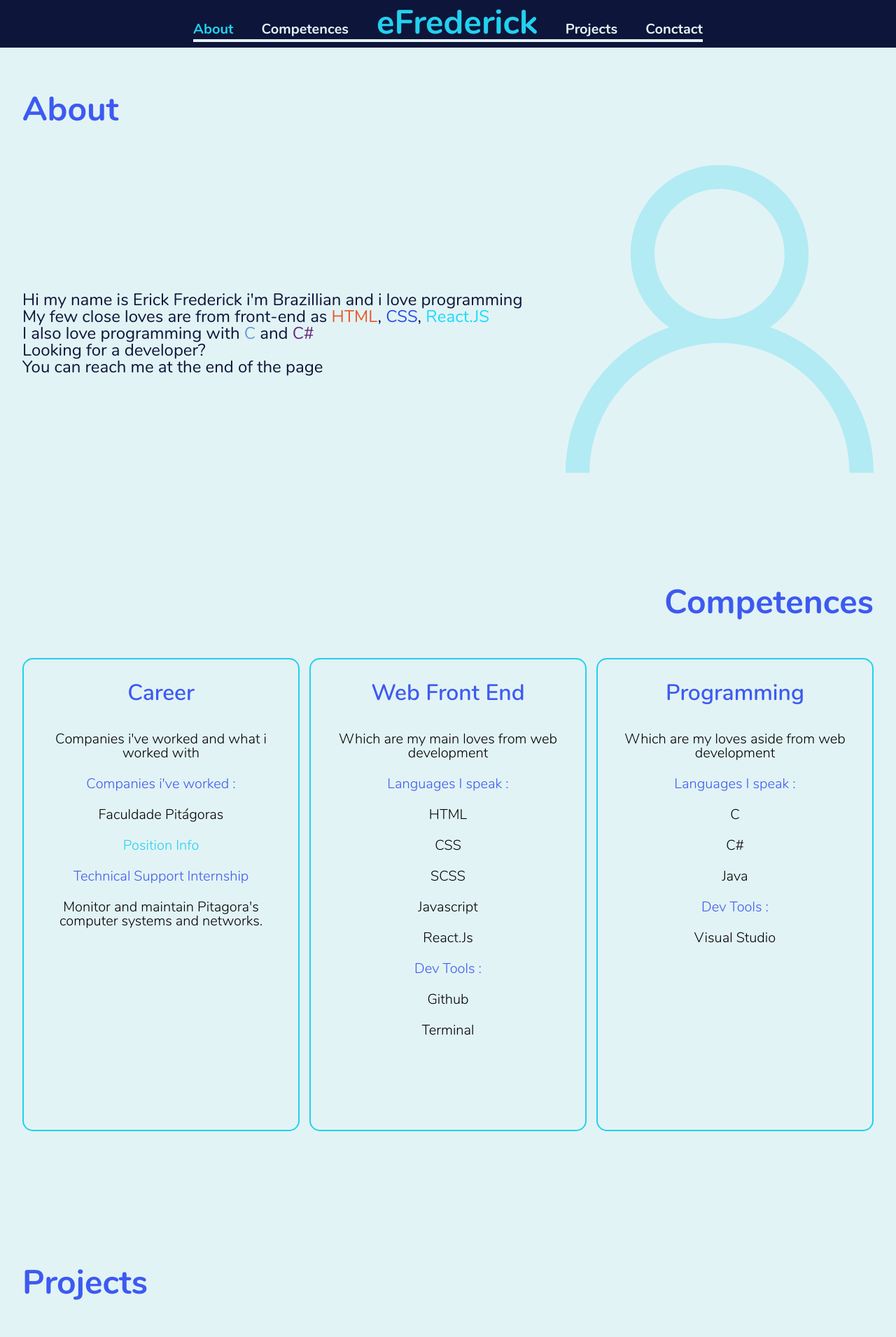
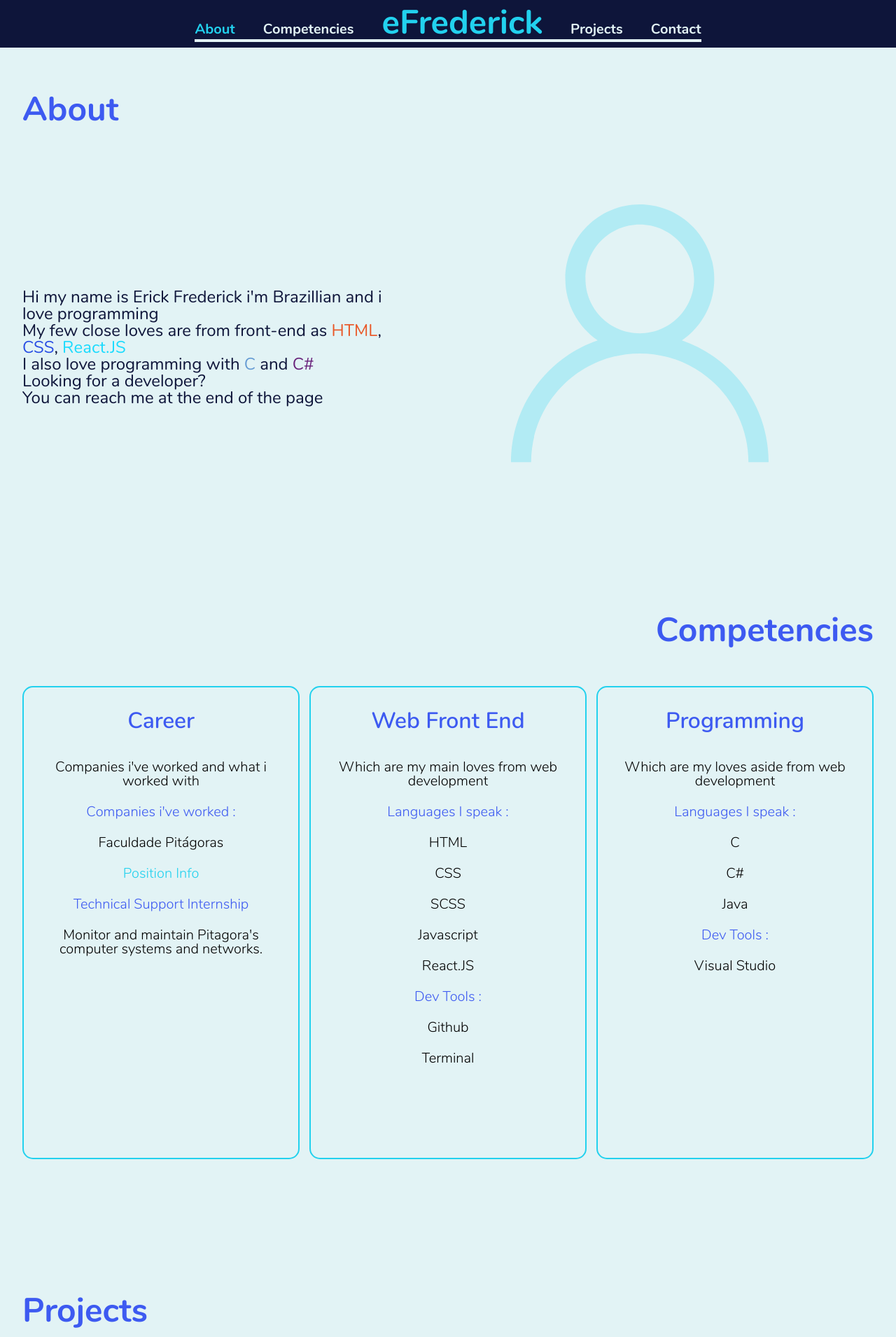
Before and after one commit to pepeyen/efrederick, a React (Create React App) app: page / in a window 1280 px wide. Shown: the top 1910 px of the page at 70% size. Built offline with nearby package versions, Linux system fonts and the light colour scheme; the HTML template or start-up script is replaced by a standard one; a web font is replaced by a local one.

Commit message:
Thanks to u/RotationSurgeon and u/backtoshovellinghay for pointing out errors, also introduced wayfinder language switch capability

```diff
--- a/src/App.js
+++ b/src/App.js
@@ -3,7 +3,7 @@ import React, {Component} from 'react';
 //Components
 import Wayfinder from './comp/wayfinder/wayfinder'
 import About from './pages/about/about'
-import Competences from './pages/competences/competences'
+import Competencies from './pages/competencies/competencies'
 import Projects from './pages/projects/projects'
 import Contact from './pages/contact/contact'
 
@@ -54,11 +54,11 @@ class App extends Component {
     return (
       <div className="App">
         <header>
-          <Wayfinder/>
+          <Wayfinder pageLanguage = {this.state.pageLanguage}/>
         </header>
         <main>
           <About pageLanguage = {this.state.pageLanguage}/>
-          <Competences pageLanguage = {this.state.pageLanguage}/>
+          <Competencies pageLanguage = {this.state.pageLanguage}/>
           <Projects pageLanguage = {this.state.pageLanguage}/>
           <Contact pageLanguage = {this.state.pageLanguage}/>
         </main>
--- a/src/comp/wayfinder/wayfinder.js
+++ b/src/comp/wayfinder/wayfinder.js
@@ -4,28 +4,68 @@ import React, {Component} from 'react';
 import './wayfinder.scss';
 
 class Wayfinder extends Component {
-  waydirectVisitStatus = ['','','','']
-  waydirectVisibilityStatus = '--visible'
-
   constructor(props) {
     super(props);
     this.state = {
+      pageLanguage: this.props.pageLanguage,
+      pageText : this.languageLibrary.en_us,
       deviceWidth: 0,
       deviceHeight: 0,
       wayfinderBarStyle: { },
       wayfinderProgress: "0%",
-      isWaydirectsHidden: false
+      isWaydirectsHidden: true
     };
   }
+  waydirectVisitStatus = ['','','','']
+  waydirectVisibilityStatus = '--hidden'
+  languageLibrary = {
+    en_us: [
+        "About",
+        "Competencies",
+        "Projects",
+        "Contact"
+    ],
+    pt_br: [
+      "Sobre",
+      "Competências",
+      "Projetos",
+      "Contato"
+    ]
+  };
   componentDidMount() {
     window.addEventListener("resize", this.updateDimensions);
     window.addEventListener("scroll", this.wayfinderBarProgress);
+    if(document.documentElement.clientWidth >= 784){
+      this.setState({ width: window.innerWidth, height: window.innerHeight });
+      this.setState({
+        isWaydirectsHidden: true
+      })
+      this.updateStyle({targetedStyle: "waydirect-visibility"})
+    }
   }
   componentWillUnmount() {
     window.removeEventListener("resize", this.updateDimensions);
     window.removeEventListener("scroll", this.wayfinderBarProgress);
   }
+  componentDidUpdate(prevProps){
+    if(prevProps.pageLanguage !== this.props.pageLanguage){
+      this.updatePageLanguage()
+    }
+  }
+  updatePageLanguage = () => {
+    switch (this.props.pageLanguage) {
+      case "en_us":
+        this.setState({pageText : this.languageLibrary.en_us})
+        break;
 
+      case "pt_br":
+        this.setState({pageText : this.languageLibrary.pt_br})
+        break;
+
+      default:
+        break;
+    }
+  };
   //Function to update the state with the current window width and height
   updateDimensions = () => {
     if(document.documentElement.clientWidth >= 784){
@@ -125,7 +165,7 @@ class Wayfinder extends Component {
         targetedStyle: "waydirect-live-status",
         targetedWaydirect: 0
       });
-      if(window.scrollY >= this.getElementHeight("competences")){
+      if(window.scrollY >= this.getElementHeight("competencies")){
         this.updateStyle({
           targetedStyle: "waydirect-live-status",
           targetedWaydirect: 1
@@ -156,8 +196,8 @@ class Wayfinder extends Component {
             targetedWaydirect: 0
           });
           break;
-      case "competences":
-        this.updateScreenPosition("competences");
+      case "competencies":
+        this.updateScreenPosition("competencies");
         this.updateStyle({
           targetedStyle: "waydirect-live-status",
           targetedWaydirect: 1
@@ -188,29 +228,19 @@ class Wayfinder extends Component {
       <nav className = "wayfinder">
         <ul className = "wayfinder__waypaths">
           <div id = "wayfinder-about" className = {`wayfinder__waydirect ${this.waydirectVisitStatus[0]} ${this.waydirectVisibilityStatus}`}>
-            <li onClick={() => this.wayfinderRouteTo("about")}>
-              About
-            </li>
+            <li onClick={() => this.wayfinderRouteTo("about")}>{this.state.pageText[0]}</li>
           </div>
-          <div id = "wayfinder-competences" className = {`wayfinder__waydirect ${this.waydirectVisitStatus[1]} ${this.waydirectVisibilityStatus}`}>
-            <li onClick={() => this.wayfinderRouteTo("competences")}>
-              Competences
-            </li>
+          <div id = "wayfinder-competencies" className = {`wayfinder__waydirect ${this.waydirectVisitStatus[1]} ${this.waydirectVisibilityStatus}`}>
+            <li onClick={() => this.wayfinderRouteTo("competencies")}>{this.state.pageText[1]}</li>
           </div>
           <div className = "wayfinder__waysign">
-            <li>
-              eFrederick
-            </li>
+            <li>eFrederick</li>
           </div>
           <div id = "wayfinder-projects" className = {`wayfinder__waydirect ${this.waydirectVisitStatus[2]} ${this.waydirectVisibilityStatus}`}>
-            <li onClick={() => this.wayfinderRouteTo("projects")}>
-              Projects
-            </li>
+            <li onClick={() => this.wayfinderRouteTo("projects")}>{this.state.pageText[2]}</li>
           </div>
           <div id = "wayfinder-contact" className = {`wayfinder__waydirect ${this.waydirectVisitStatus[3]} ${this.waydirectVisibilityStatus}`}>
-            <li onClick={() => this.wayfinderRouteTo("contact")}>
-              Conctact
-            </li>
+            <li onClick={() => this.wayfinderRouteTo("contact")}>{this.state.pageText[3]}</li>
           </div>
           <div className = "wayfinder__waypaths-bar" style = {this.state.wayfinderBarStyle}/>
         </ul>
--- a/src/comp/wayfinder/wayfinder.scss
+++ b/src/comp/wayfinder/wayfinder.scss
@@ -39,7 +39,7 @@ $darkBlue : #0e153a;
     color: $white;
     font-size: 1.5rem;
 }
-#wayfinder-competences , #wayfinder-projects{
+#wayfinder-competencies , #wayfinder-projects{
     margin: 2.5rem 0 2.5rem 0;
 }
 .wayfinder__waysign{
@@ -65,7 +65,7 @@ $darkBlue : #0e153a;
         font-size: 2.5vh;
         margin: 0;
     }
-    #wayfinder-competences , #wayfinder-projects{
+    #wayfinder-competencies , #wayfinder-projects{
         margin: 0 5vh 0 5vh;
     }
     .wayfinder__waysign{
--- a/src/pages/competences/competences.js
+++ /dev/null
@@ -1,110 +0,0 @@
-import React, {Component} from 'react';
-import '../pages.scss'
-
-class Competences extends Component {
-    constructor(props) {
-        super(props);
-        this.state = {
-          pageLanguage: this.props.pageLanguage,
-          pageText : this.languageLibrary.en_us
-        };
-      }
-      languageLibrary = {
-        en_us: [
-            "Competences",
-            "Career",
-            "Companies i've worked and what i worked with",
-            "Companies i've worked :",
-            "Position Info",
-            "Technical Support Internship",
-            "Monitor and maintain Pitagora's computer systems and networks.",
-            "Which are my main loves from web development",
-            "Languages I speak :",
-            "Dev Tools :",
-            "Programming",
-            "Which are my loves aside from web development"
-        ],
-        pt_br: [
-          "Competências",
-          "Carreira",
-          "Empresas com quem eu trabalhei e com o que trabalhei",
-          "Empresas com quem eu trabalhei :",
-          "Informação sobre a posição",
-          "Estágio de Suporte Técnico ",
-          "Prover manuntenção aos aparelhos digitais e de rede da empresa",
-          "Quais são meus maiores amores de desenvolvimento web",
-          "Línguas qual eu falo :",
-          "Ferramentas Dev :",
-          "Programação",
-          "Quais são meus amores por fora do desenvolvimento web"
-        ]
-      };
-      componentDidUpdate(prevProps){
-        if(prevProps.pageLanguage !== this.props.pageLanguage){
-          this.updatePageLanguage()
-        }
-      }
-      updatePageLanguage = () => {
-        switch (this.props.pageLanguage) {
-          case "en_us":
-            this.setState({pageText : this.languageLibrary.en_us})
-            break;
-
-          case "pt_br":
-            this.setState({pageText : this.languageLibrary.pt_br})
-            break;
-
-          default:
-            break;
-        }
-      };
-    render() {
-        return (
-            <div id="competences" className = "article">
-                <div className="artcile__title  --reverted">{this.state.pageText[0]}</div>
-                <div className = "article__box --spaced">
-                    <div className = "article__image --competences">
-                        <div className = "article__sub-title">{this.state.pageText[1]}</div>
-                        <div className = "article__sub-text">
-                            <p>{this.state.pageText[2]}</p>
-                            <span>{this.state.pageText[3]}</span>
-                            <p>Faculdade Pitágoras</p>
-                            <p className = "position-description-title">{this.state.pageText[4]}</p>
-                            <span>{this.state.pageText[5]}</span>
-                            <p>{this.state.pageText[6]}</p>
-                        </div>
-                    </div>
-                    <div className = "article__image --competences --spaced-middle">
-                        <div className = "article__sub-title">Web Front End</div>
-                        <div className = "article__sub-text">
-                            <p>{this.state.pageText[7]}</p>
-                            <span>{this.state.pageText[8]}</span>
-                            <p>HTML</p>
-                            <p>CSS</p>
-                            <p>SCSS</p>
-                            <p>Javascript</p>
-                            <p>React.Js</p>
-                            <span>{this.state.pageText[9]}</span>
-                            <p>Github</p>
-                            <p>Terminal</p>
-                        </div>
-                    </div>
-                    <div className = "article__image --competences">
-                        <div className = "article__sub-title">{this.state.pageText[10]}</div>
-                        <div className = "article__sub-text">
-                            <p>{this.state.pageText[11]}</p>
-                            <span>{this.state.pageText[8]}</span>
-                            <p>C</p>
-                            <p>C#</p>
-                            <p>Java</p>
-                            <span>{this.state.pageText[9]}</span>
-                            <p>Visual Studio</p>
-                        </div>
-                    </div>
-                </div>
-            </div>
-        );
-    }
-}
-
-export default Competences;
--- /dev/null
+++ b/src/pages/competencies/competencies.js
@@ -0,0 +1,110 @@
+import React, {Component} from 'react';
+import '../pages.scss'
+
+class Competencies extends Component {
+  constructor(props) {
+    super(props);
+    this.state = {
+      pageLanguage: this.props.pageLanguage,
+      pageText : this.languageLibrary.en_us
+    };
+  }
+  languageLibrary = {
+    en_us: [
+      "Competencies",
+      "Career",
+      "Companies i've worked and what i worked with",
+      "Companies i've worked :",
+      "Position Info",
+      "Technical Support Internship",
+      "Monitor and maintain Pitagora's computer systems and networks.",
+      "Which are my main loves from web development",
+      "Languages I speak :",
+      "Dev Tools :",
+      "Programming",
+      "Which are my loves aside from web development"
+    ],
+    pt_br: [
+      "Competências",
+      "Carreira",
+      "Empresas com quem eu trabalhei e com o que trabalhei",
+      "Empresas com quem eu trabalhei :",
+      "Informação sobre a posição",
+      "Estágio de Suporte Técnico ",
+      "Prover manuntenção aos aparelhos digitais e de rede da empresa",
+      "Quais são meus maiores amores de desenvolvimento web",
+      "Línguas qual eu falo :",
+      "Ferramentas Dev :",
+      "Programação",
+      "Quais são meus amores por fora do desenvolvimento web"
+    ]
+  };
+  componentDidUpdate(prevProps){
+    if(prevProps.pageLanguage !== this.props.pageLanguage){
+      this.updatePageLanguage()
+    }
+  }
+  updatePageLanguage = () => {
+    switch (this.props.pageLanguage) {
+      case "en_us":
+        this.setState({pageText : this.languageLibrary.en_us})
+        break;
+
+      case "pt_br":
+        this.setState({pageText : this.languageLibrary.pt_br})
+        break;
+
+      default:
+        break;
+    }
+  };
+  render() {
+    return (
+      <div id="competencies" className = "article">
+        <div className="artcile__title  --reverted">{this.state.pageText[0]}</div>
+        <div className = "article__box --spaced">
+          <div className = "article__image --competencies">
+            <div className = "article__sub-title">{this.state.pageText[1]}</div>
+            <div className = "article__sub-text">
+              <p>{this.state.pageText[2]}</p>
+              <span>{this.state.pageText[3]}</span>
+              <p>Faculdade Pitágoras</p>
+              <p className = "position-description-title">{this.state.pageText[4]}</p>
+              <span>{this.state.pageText[5]}</span>
+              <p>{this.state.pageText[6]}</p>
+            </div>
+          </div>
+          <div className = "article__image --competencies --spaced-middle">
+            <div className = "article__sub-title">Web Front End</div>
+            <div className = "article__sub-text">
+              <p>{this.state.pageText[7]}</p>
+              <span>{this.state.pageText[8]}</span>
+              <p>HTML</p>
+              <p>CSS</p>
+              <p>SCSS</p>
+              <p>Javascript</p>
+              <p>React.JS</p>
+              <span>{this.state.pageText[9]}</span>
+              <p>Github</p>
+              <p>Terminal</p>
+            </div>
+          </div>
+          <div className = "article__image --competencies">
+            <div className = "article__sub-title">{this.state.pageText[10]}</div>
+            <div className = "article__sub-text">
+              <p>{this.state.pageText[11]}</p>
+              <span>{this.state.pageText[8]}</span>
+              <p>C</p>
+              <p>C#</p>
+              <p>Java</p>
+              <span>{this.state.pageText[9]}</span>
+              <p>Visual Studio</p>
+            </div>
+          </div>
+        </div>
+      </div>
+    );
+  }
+}
+
+export default Competencies;
--- a/src/pages/pages.scss
+++ b/src/pages/pages.scss
@@ -1,3 +1,4 @@
+$lightWhite : #ebebeb;
 $white : #e2f3f5;
 $cyan : #22d1ee;
 $purple : #3d5af1;
@@ -12,7 +13,7 @@ span{
     min-width: 10rem;
     min-height: 10rem;
 }
-.--competences{
+.--competencies{
     text-align: center;
     padding: 1rem;
     border: .1rem solid $cyan;
@@ -116,12 +117,15 @@ span{
     font-size: 1rem;
     min-width: 20rem;
 }
+.contact__form-button:hover{
+    cursor: pointer;
+}
 .contact__form-button:hover, .contact__form-email:focus, .contact__form-message:focus{
     outline: none;
-    border-color: $cyan;
+    border-color: $purple;
 }
 .contact__form-button{
-    background-color: transparent;
+    background-color: $lightWhite;
     border-radius: 5px;
     border: .1rem solid $darkBlue;
     font-size: 1rem;
@@ -130,11 +134,12 @@ span{
     margin: 0 0 1rem 0;
 }
 .project__box{
+    background-color: $lightWhite;
     text-decoration: none;
     margin: 2rem 0 0 0;
     padding: 3vh;
     border-radius: 10px;
-    border: .2vh solid $cyan;
+    border: .2vh solid $darkBlue;
     max-width: 20rem;
 }
 .project__title{
@@ -166,11 +171,11 @@ span{
         justify-content: space-between;
     }
     .--about{
-        background-size: 55vh;
-        min-width: 55vh;
-        min-height: 55vh;
+        background-size: 55%;
+        min-width: 55%;
+        min-height: 60vh;
     }
-    .--competences{
+    .--competencies{
         padding: none;
         padding-top: 2vh;
         border: .3vh solid $cyan;
@@ -180,10 +185,9 @@ span{
     }
     .--contact{
         background-image: url('../images/contact.svg');
-        background-size: 75vh;
-        min-width: 75vh;
+        background-size: 60%;
+        min-width: 60%;
         min-height: 60vh;
-        margin-left: 4vh;
     }
     .--spaced{
         justify-content: space-between;
@@ -242,7 +246,7 @@ span{
     }
     .project__box{
         margin: 0;
-        border: .2vh solid $cyan;
+        border: .2vh solid $darkBlue;
         max-width: 40vh;
         min-height: 32vh;
     }
```
